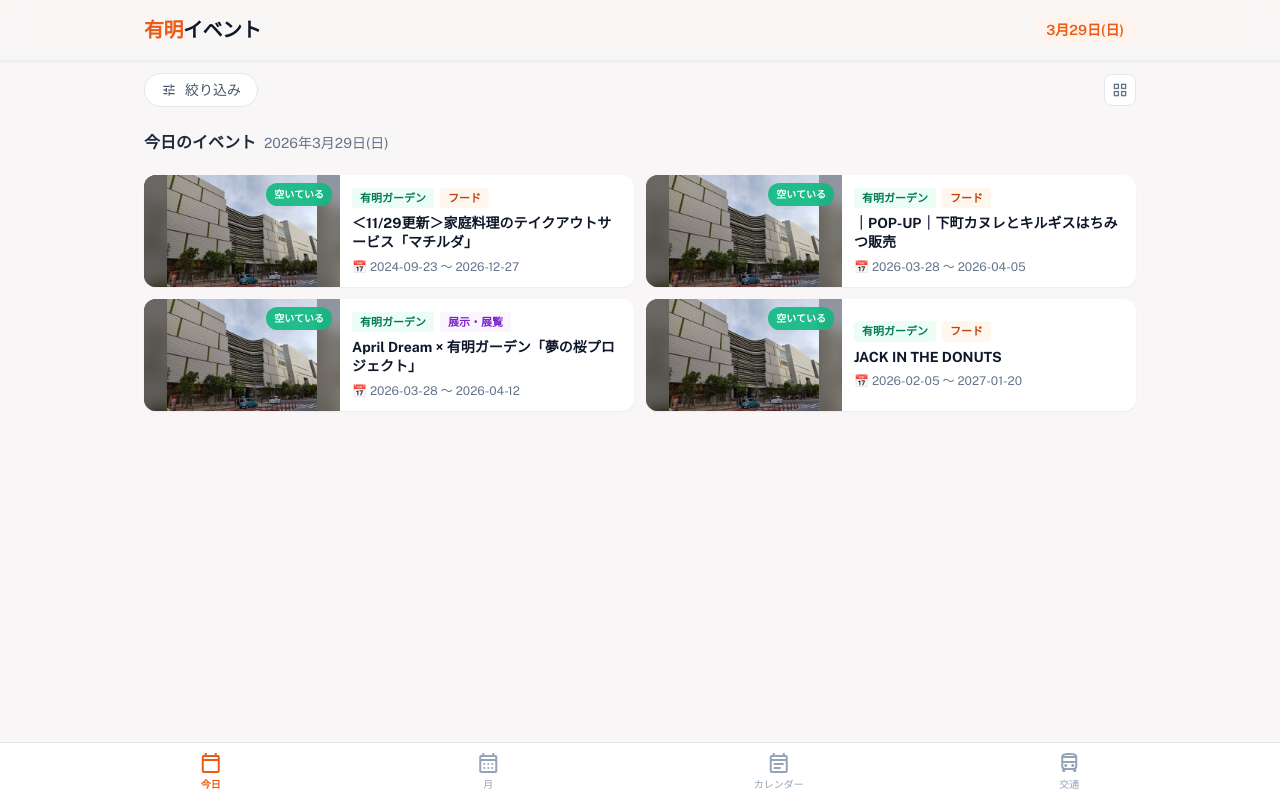
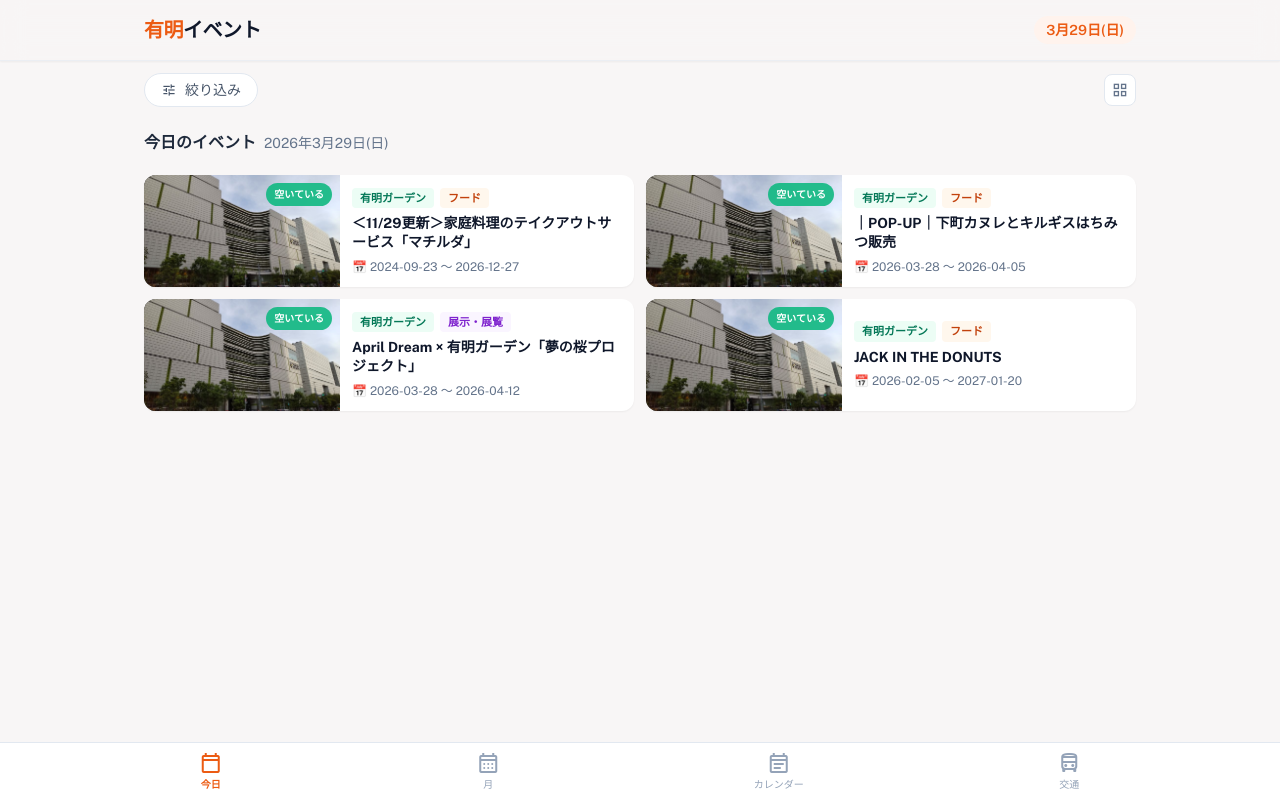
Before and after one commit to KANNOHI1/ariake-events, a Next.js app in the folder packages/web/: page / in a window 1280 px wide. Built offline with nearby package versions, Linux system fonts and the light colour scheme.

Commit message:
feat: 施設写真はobject-cover、イベントバナーはobject-containで切り替え

```diff
--- a/packages/web/src/components/EventCard.tsx
+++ b/packages/web/src/components/EventCard.tsx
@@ -19,6 +19,7 @@ export default function EventCard({ event, viewMode = 'list' }: Props) {
   const congestionInfo = getCongestionInfo(event.congestionRisk)
   const imageUrl = getImageUrl(event)
   const displaySrc = imgError ? getFacilityPhoto(event.facility) : imageUrl
+  const isFacilityPhoto = !event.imageUrl || imgError
 
   const dateRange = event.startDate === event.endDate
     ? event.startDate
@@ -35,7 +36,7 @@ export default function EventCard({ event, viewMode = 'list' }: Props) {
       <img
         src={displaySrc}
         alt={event.eventName}
-        className="relative z-10 w-full h-full object-contain"
+        className={`relative z-10 w-full h-full ${isFacilityPhoto ? 'object-cover' : 'object-contain'}`}
         onError={() => setImgError(true)}
       />
       {congestionInfo && (
```
Also changed, not shown: 1 other file (tests, documents, lock files or other folders).
